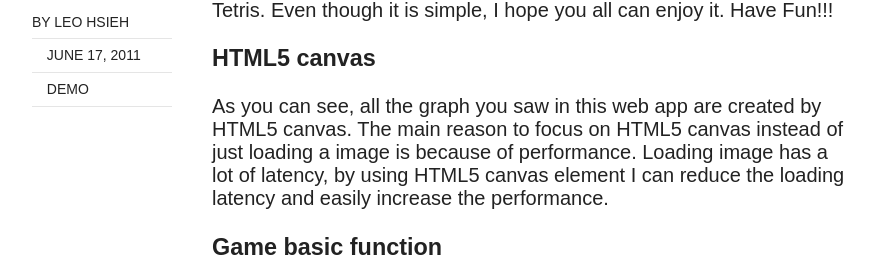
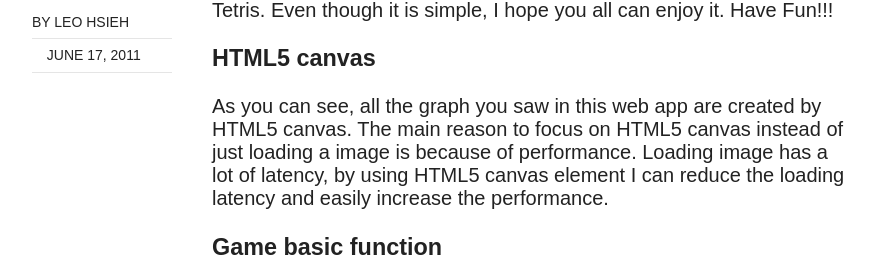
Before and after one commit to LeoAJ/leoaj.github.com, a Jekyll site: the page built from _posts/2011-06-17-HTML5-Canvas-Tetris.md, in a window 1280 px wide and 900 px high, scrolled down 560 px. Shown: the part 179-453 px from the top of the window, without its empty margins (128-1011 px from the left). Built offline with Jekyll 4.4.1, drawn with Linux system fonts in a browser that asks for light colours; nearby versions of some CDN libraries.

Commit message:
remove demo link

```diff
--- a/_posts/2011-06-17-HTML5-Canvas-Tetris.md
+++ b/_posts/2011-06-17-HTML5-Canvas-Tetris.md
@@ -4,7 +4,7 @@ title: "HTML5 Canvas Tetris"
 category: personal
 tags: [JavaScript, HTML, CSS, Personal Project]
 comments: false
-playNow: http://www.cs.usfca.edu/~lhsieh/Tetris/main.html
+<!-- playNow: http://www.cs.usfca.edu/~lhsieh/Tetris/main.html -->
 ---
 
 # My First Little Game
```
